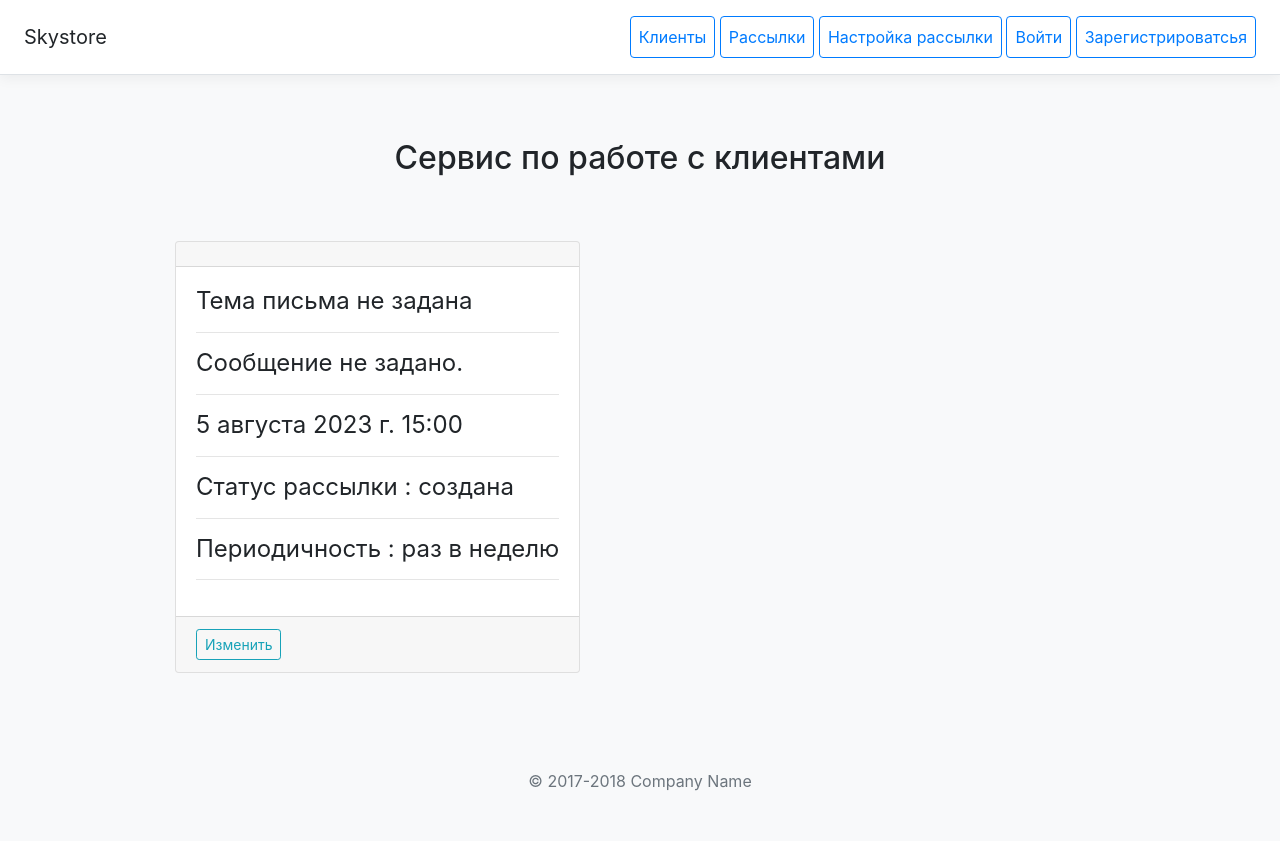
After one commit to MikhailBaranov2023/mailing_list, a Django app: page /mailing_list/view/1 in a window 1280 px wide. The commit adds this page. Run offline with Django 4.2, Linux system fonts and the light colour scheme; data comes from the database, SQL or seed files in the repository; some libraries are stand-ins or nearby versions.

Commit message:
доработал модели

```diff
--- a/client/models.py
+++ b/client/models.py
@@ -1,4 +1,5 @@
 from django.db import models
+
 
 NULLABLE = {'blank': True, 'null': True}
 
--- a/client/templates/client/includes/inc_main_menu.html
+++ b/client/templates/client/includes/inc_main_menu.html
@@ -3,6 +3,7 @@
     <nav class="ms-5">
         <a class="p-2 btn btn-outline-primary" href="{% url 'client:list' %}">Клиенты</a>
         <a class="p-2 btn btn-outline-primary" href="{% url 'mailing_list:list' %}">Рассылки</a>
+        <a class="p-2 btn btn-outline-primary" href="#">Настройка рассылки</a>
         {% if user.is_authenticated %}
             <a class="p-2 btn btn-outline-primary" href="{% url 'users:profile' %}">Профиль</a>
             <a class="p-2 btn btn-outline-primary" href="{% url 'users:logout' %}">Выйти</a>
--- a/config/settings.py
+++ b/config/settings.py
@@ -39,7 +39,6 @@ INSTALLED_APPS = [
     'client',
     'mailing_list',
     'users',
-    'django_crontab',
 ]
 
 MIDDLEWARE = [
@@ -80,7 +79,7 @@ DATABASES = {
         'ENGINE': 'django.db.backends.postgresql',
         'NAME': 'mailing_list',
         'USER': 'postgres',
-        'PASSWORD': '12345'
+        'PASSWORD': 'problema99'
     }
 }
 
--- a/mailing_list/models.py
+++ b/mailing_list/models.py
@@ -1,4 +1,5 @@
 from django.db import models
+from client.models import Client
 
 MAILING_STATUS = [(1, 'завершена'), (2, 'создана'), (3, 'запушена')]
 MAILING_PERIODICITY = [(1, 'раз в день'), (2, 'раз в неделю'), (3, 'раз в месяц')]
@@ -13,8 +14,10 @@ class MailingList(models.Model):
     title_message = models.CharField(max_length=200, verbose_name='тема письма', **NULLABLE)
     body_message = models.TextField(verbose_name='письмо', **NULLABLE)
 
+    clients = models.ManyToManyField(Client, verbose_name='клиенты')
+
     def __str__(self):
-        return f'Статус - {self.status}, периодичность - {self.periodicity}, время рассылки - {self.date}'
+        return f'Тема:{self.title_message}, Письмо: {self.body_message}'
 
     class Meta:
         verbose_name = 'рассылка'
--- /dev/null
+++ b/mailing_list/templates/mailing_list/mailinglist_detail.html
@@ -0,0 +1,61 @@
+{% extends 'client/base.html' %}
+{% block content %}
+    <div class="col-12">
+        <div class="row">
+
+            <div class="col-6-text-center">
+                <div class="card">
+                    <div class="card-header"></div>
+                    <div class="card-body">
+
+                        <h4 class="my-0 font-weight-normal">
+                            {% if object.title_message %}
+                                {{ object.title_message }}
+                            {% else %}
+                                Тема письма не задана
+                            {% endif %}
+                        </h4>
+                        <hr>
+                        <h4 class="my-0 font-weight-normal">
+                            {% if object.body_message %}
+                                {{ object.body_message }}
+                            {% else %}
+                                Сообщение не задано.
+                            {% endif %}
+                        </h4>
+                        <hr>
+                        <h4 class="my-0 font-weight-normal">{{ object.date }}</h4>
+                        <hr>
+                        <h4 class="my-0 font-weight-normal">
+                            Статус рассылки :
+                            {% if object.status == 1 %}
+                                завершена
+                            {% elif object.status == 2 %}
+                                создана
+                            {% elif object.status == 3 %}
+                                запушена
+                            {% endif %}
+                        </h4>
+                        <hr>
+                        <h4 class="my-0 font-weight-normal">
+                            Периодичность :
+                            {% if object.periodicity == 1 %}
+                                раз в день
+                            {% elif object.periodicity == 2 %}
+                                раз в неделю
+                            {% elif object.periodicity == 3 %}
+                                раз в месяц
+                            {% endif %}
+                        </h4>
+                        <hr>
+                    </div>
+                    <div class="card-footer">
+                        <div class="btn-group-toggle">
+                        <a href="#" type="button" class="btn btn-sm btn-outline-info">Изменить</a>
+                    </div>
+                </div>
+            </div>
+        </div>
+    </div>
+    </div>
+{% endblock %}
--- a/mailing_list/urls.py
+++ b/mailing_list/urls.py
@@ -1,12 +1,13 @@
 from django.contrib import admin
 from django.urls import path, include
 from mailing_list.apps import MailingListConfig
-from mailing_list.views import MailingListView, MailingCreateView, MailingDeleteView
+from mailing_list.views import MailingListView, MailingCreateView, MailingDeleteView, MailingDetailView
 
 app_name = MailingListConfig.name
 
 urlpatterns = [
     path('', MailingListView.as_view(), name='list'),
     path('create/', MailingCreateView.as_view(), name='create'),
-    path('delete/<int:pk>>', MailingDeleteView.as_view(), name='delete'),
+    path('delete/<int:pk>', MailingDeleteView.as_view(), name='delete'),
+    path('view/<int:pk>', MailingDetailView.as_view(), name='view'),
 ]
--- a/mailing_list/views.py
+++ b/mailing_list/views.py
@@ -22,3 +22,7 @@ class MailingDeleteView(LoginRequiredMixin, UserPassesTestMixin, DeleteView):
 
     def test_func(self):
         return self.request.user.is_superuser
+
+
+class MailingDetailView(DetailView):
+    model = MailingList
```
Also changed, not shown: mailing_list/templates/mailing_list/mailinglist_list.html (+8 -4 lines), client/migrations/0001_initial.py (deleted), mailing_list/migrations/0001_initial.py (deleted), mailing_list/services.py (added), users/migrations/0001_initial.py (deleted).
